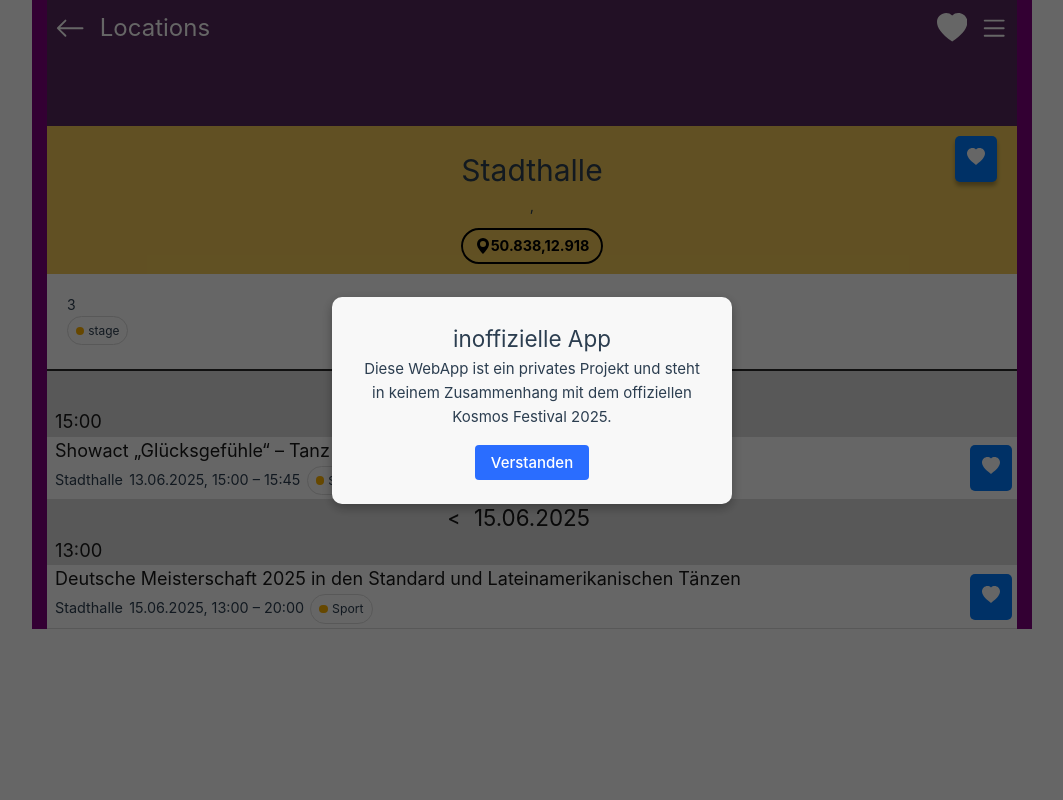
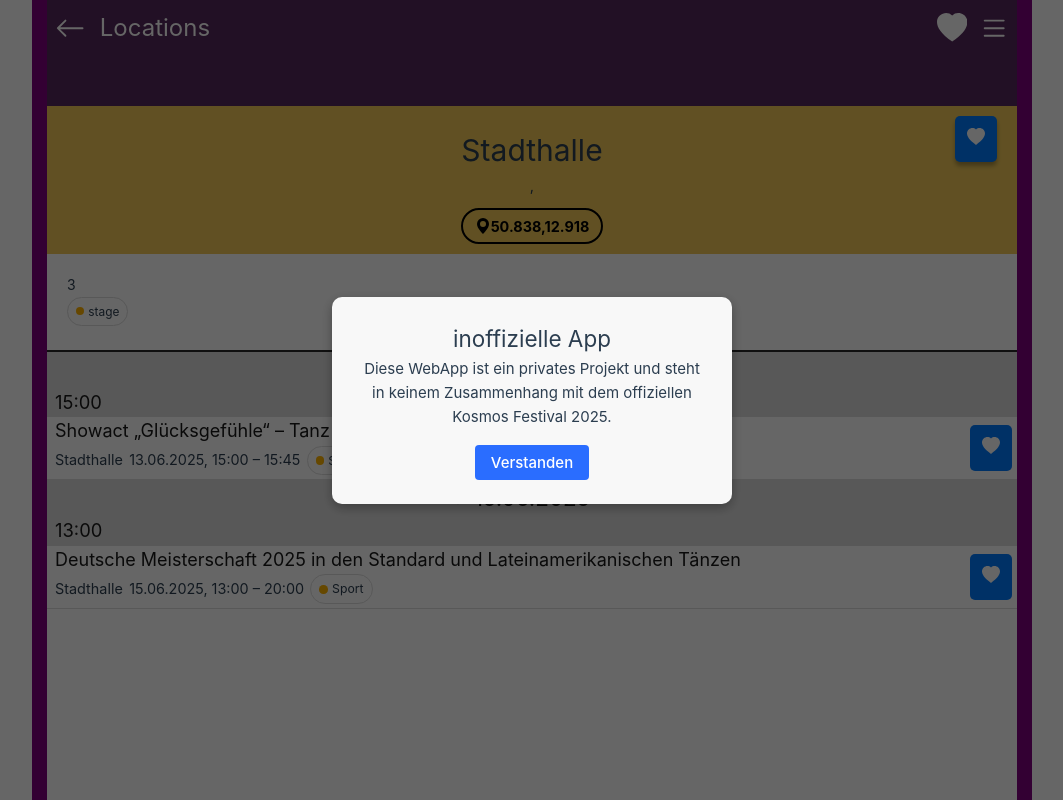
Before and after one commit to FJXHI/Event-WebApp, a Vue app in the folder Event-WebApp/: page /location/3 in a window 1280 px wide. Shown: the whole page, without its empty margins (108-1171 px from the left). Built offline with nearby package versions, Linux system fonts and the light colour scheme.

Commit message:
fix scroll

```diff
--- a/Event-WebApp/src/App.vue
+++ b/Event-WebApp/src/App.vue
@@ -56,8 +56,8 @@
 .app-container {
   display: flex;
   flex-direction: column;
-  /*height: 100vh;*/
-  height: 100%; /* Remove Height Problem with Browser Address bar */
+  height: 100vh;
+  /*height: 100%; /* Remove Height Problem with Browser Address bar */
   overflow: hidden;
 }
 
@@ -70,9 +70,8 @@
 
 .app-footer {
   /* possible solution for height problem with browser address bar */
-  height: 0px; /* 40px; */
+  height: 40px; /* 40px; */
   flex-shrink: 0;
-  background-color: red;
 }
 
 </style>
--- a/Event-WebApp/src/components/ScheduleListItem.vue
+++ b/Event-WebApp/src/components/ScheduleListItem.vue
@@ -73,6 +73,9 @@
 
 import { useRouter, useRoute } from 'vue-router'
 import { onMounted } from 'vue'
+import { useI18n } from 'vue-i18n';
+
+const { t } = useI18n();
 
 const router = useRouter()
 
@@ -107,7 +110,7 @@
 
 const getStageName = (stageID: number): string => {
   const stage = stages.value.find((stage: Stage) => stage.id === stageID);
-  return stage ? stage.name : 'Stage not found'; // ERROR-FIX Translation
+  return stage ? stage.name : t('stageNotFound'); // Use translation for "Stage not found"
 };
 
 const getActNamesLocal = (actsArr: (number | string)[] = []) =>
--- a/Event-WebApp/src/locales/de.json
+++ b/Event-WebApp/src/locales/de.json
@@ -62,5 +62,6 @@
     "image": "Bild",
     "artists": "Künstler",
     "languages": "Sprachen",
+    "stageNotFound": "Unbekannte Bühne",
     "appearance": "Erscheinungsbild"
 }
```
Also changed, not shown: 1 other file (tests, documents, lock files or other folders).
